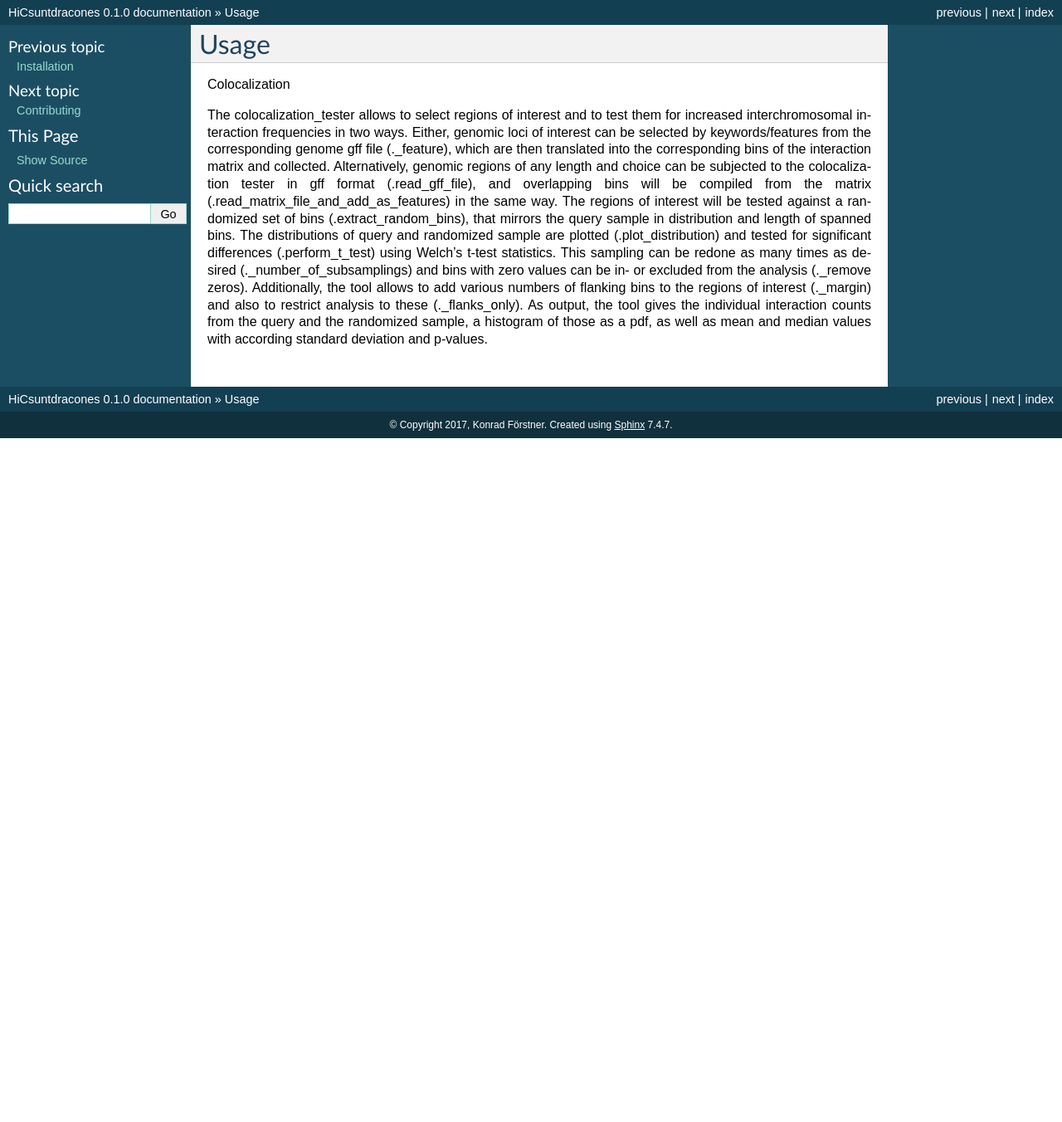
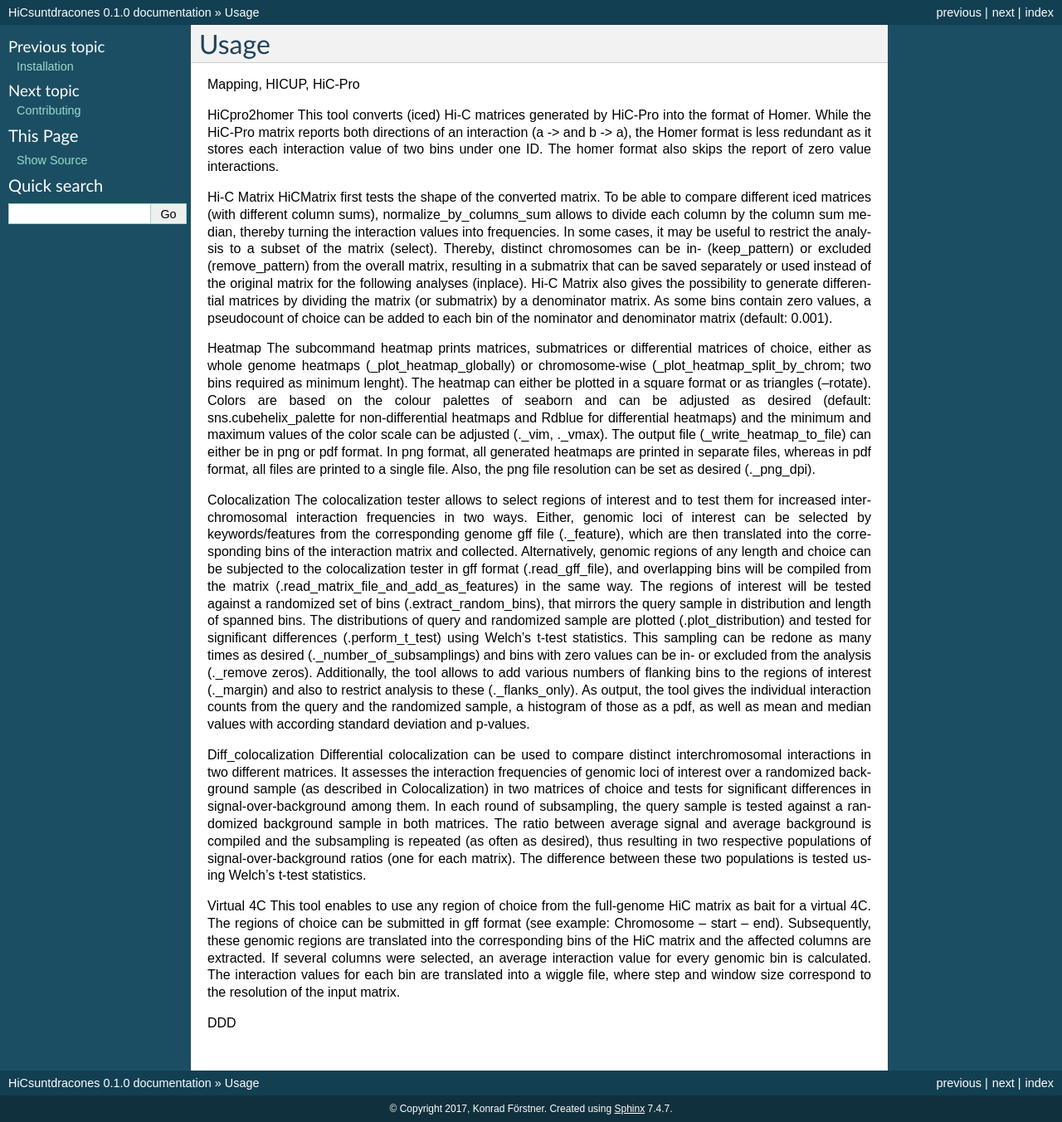
Before and after one commit to foerstner-lab/HiCsuntdracones, a Sphinx documentation site: the page built from docs/usage.rst, in a window 1280 px wide. Shown: the whole page at 83% size. Built offline with Sphinx 7.4.7, drawn with Linux system fonts in a browser that asks for light colours; pages that are not in the unit, such as notebooks, are missing from menus; before the commit the page ends 900 px from its top, so only the background shows below that.

Commit message:
Update usage.rst

```diff
--- a/docs/usage.rst
+++ b/docs/usage.rst
@@ -2,6 +2,26 @@
 Usage
 =====
 
+Mapping, HICUP, HiC-Pro
+
+
+HiCpro2homer
+This tool converts (iced) Hi-C matrices generated by HiC-Pro into the format of Homer. While the HiC-Pro matrix reports both directions of an interaction (a -> and b -> a), the Homer format is less redundant as it stores each interaction value of two bins under one ID. The homer format also skips the report of zero value interactions.
+
+Hi-C Matrix
+HiCMatrix first tests the shape of the converted matrix. To be able to compare different iced matrices (with different column sums), normalize_by_columns_sum allows to divide each column by the column sum median, thereby turning the interaction values into frequencies. In some cases, it may be useful to restrict the analysis to a subset of the matrix (select). Thereby, distinct chromosomes can be in- (keep_pattern) or excluded (remove_pattern) from the overall matrix, resulting in a submatrix that can be saved separately or used instead of the original matrix for the following analyses (inplace).
+Hi-C Matrix also gives the possibility to generate differential matrices by dividing the matrix (or submatrix) by a denominator matrix. As some bins contain zero values, a pseudocount of choice can be added to each bin of the nominator and denominator matrix (default: 0.001).
+
+Heatmap
+The subcommand heatmap prints matrices, submatrices or differential matrices of choice, either as whole genome heatmaps (_plot_heatmap_globally) or chromosome-wise (_plot_heatmap_split_by_chrom; two bins required as minimum lenght). The heatmap can either be plotted in a square format or as triangles (--rotate). Colors are based on the colour palettes of seaborn and can be adjusted as desired (default: sns.cubehelix_palette for non-differential heatmaps and Rdblue for differential heatmaps) and the minimum and maximum values of the color scale can be adjusted (._vim, ._vmax). The output file (_write_heatmap_to_file) can either be in png or pdf format. In png format, all generated heatmaps are printed in separate files, whereas in pdf format, all files are printed to a single file. Also, the png file resolution can be set as desired (._png_dpi).
+
 Colocalization
+The colocalization tester allows to select regions of interest and to test them for increased interchromosomal interaction frequencies in two ways.  Either, genomic loci of interest can be selected by keywords/features from the corresponding genome gff file (._feature), which are then translated into the corresponding bins of the interaction matrix and collected. Alternatively, genomic regions of any length and choice can be subjected to the colocalization tester in gff format (.read_gff_file), and overlapping bins will be compiled from the matrix (.read_matrix_file_and_add_as_features) in the same way. The regions of interest will be tested against a randomized set of bins (.extract_random_bins), that mirrors the query sample in distribution and length of spanned bins. The distributions of query and randomized sample are plotted (.plot_distribution) and tested for significant differences (.perform_t_test) using Welch’s t-test statistics. This sampling can be redone as many times as desired (._number_of_subsamplings) and bins with zero values can be in- or excluded from the analysis (._remove zeros). Additionally, the tool allows to add various numbers of flanking bins to the regions of interest (._margin) and also to restrict analysis to these (._flanks_only). As output, the tool gives the individual interaction counts from the query and the randomized sample, a histogram of those as a pdf, as well as mean and median values with according standard deviation and p-values.
 
-The colocalization_tester allows to select regions of interest and to test them for increased interchromosomal interaction frequencies in two ways.  Either, genomic loci of interest can be selected by keywords/features from the corresponding genome gff file (._feature), which are then translated into the corresponding bins of the interaction matrix and collected. Alternatively, genomic regions of any length and choice can be subjected to the colocalization tester in gff format (.read_gff_file), and overlapping bins will be compiled from the matrix (.read_matrix_file_and_add_as_features) in the same way. The regions of interest will be tested against a randomized set of bins (.extract_random_bins), that mirrors the query sample in distribution and length of spanned bins. The distributions of query and randomized sample are plotted (.plot_distribution) and tested for significant differences (.perform_t_test) using Welch’s t-test statistics. This sampling can be redone as many times as desired (._number_of_subsamplings) and bins with zero values can be in- or excluded from the analysis (._remove zeros). Additionally, the tool allows to add various numbers of flanking bins to the regions of interest (._margin) and also to restrict analysis to these (._flanks_only). As output, the tool gives the individual interaction counts from the query and the randomized sample, a histogram of those as a pdf, as well as mean and median values with according standard deviation and p-values.
+Diff_colocalization
+Differential colocalization can be used to compare distinct interchromosomal interactions in two different matrices. It assesses the interaction frequencies of genomic loci of interest over a randomized background sample (as described in Colocalization) in two matrices of choice and tests for significant differences in signal-over-background among them. In each round of subsampling, the query sample is tested against a randomized background sample in both matrices. The ratio between average signal and average background is compiled and the subsampling is repeated (as often as desired), thus resulting in two respective populations of signal-over-background ratios (one for each matrix). The difference between these two populations is tested using Welch’s t-test statistics.
+
+Virtual 4C
+This tool enables to use any region of choice from the full-genome HiC matrix as bait for a virtual 4C. The regions of choice can be submitted in gff format (see example: Chromosome – start – end). Subsequently, these genomic regions are translated into the corresponding bins of the HiC matrix and the affected columns are extracted. If several columns were selected, an average interaction value for every genomic bin is calculated. The interaction values for each bin are translated into a wiggle file, where step and window size correspond to the resolution of the input matrix.
+
+DDD
```
